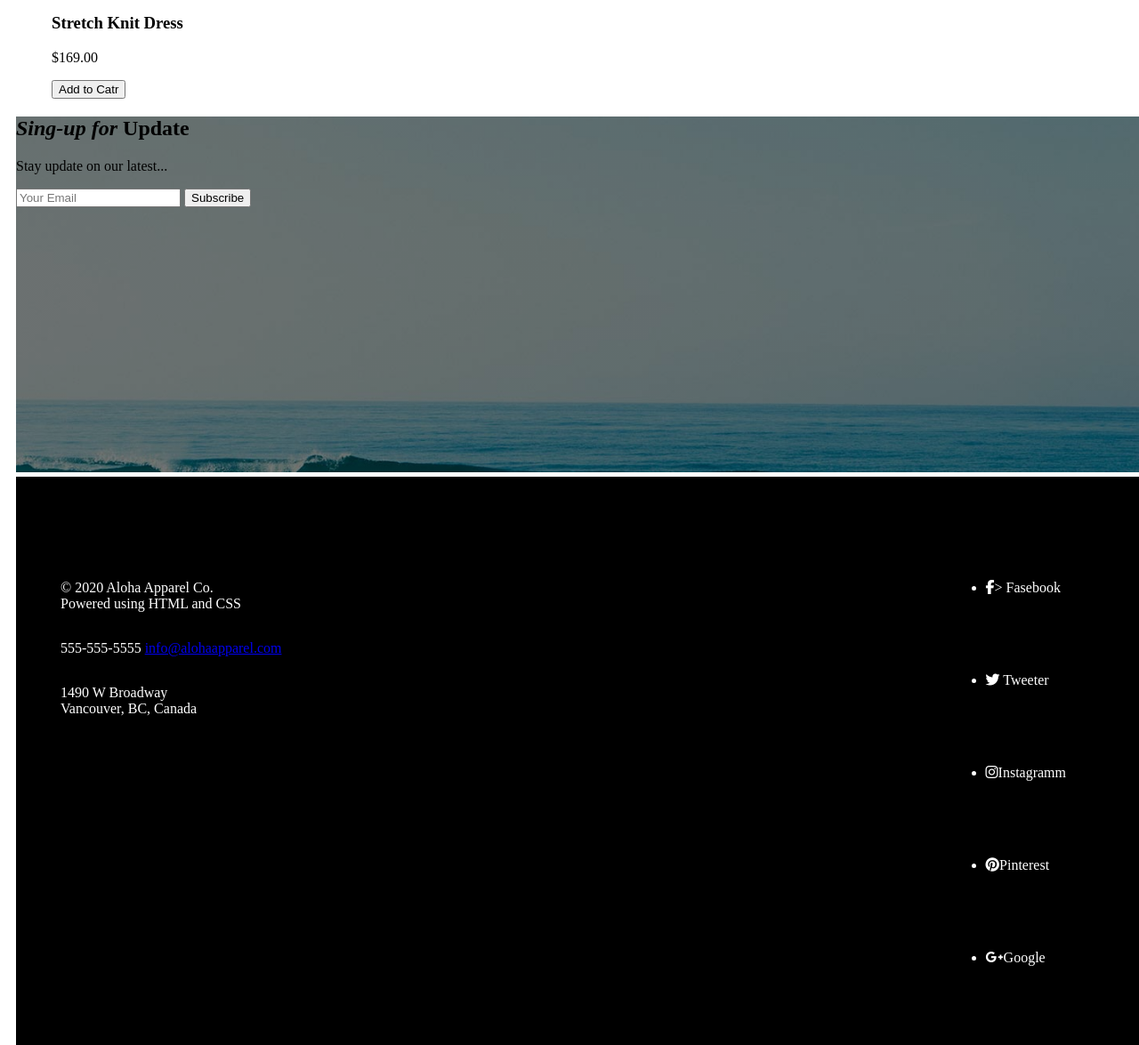
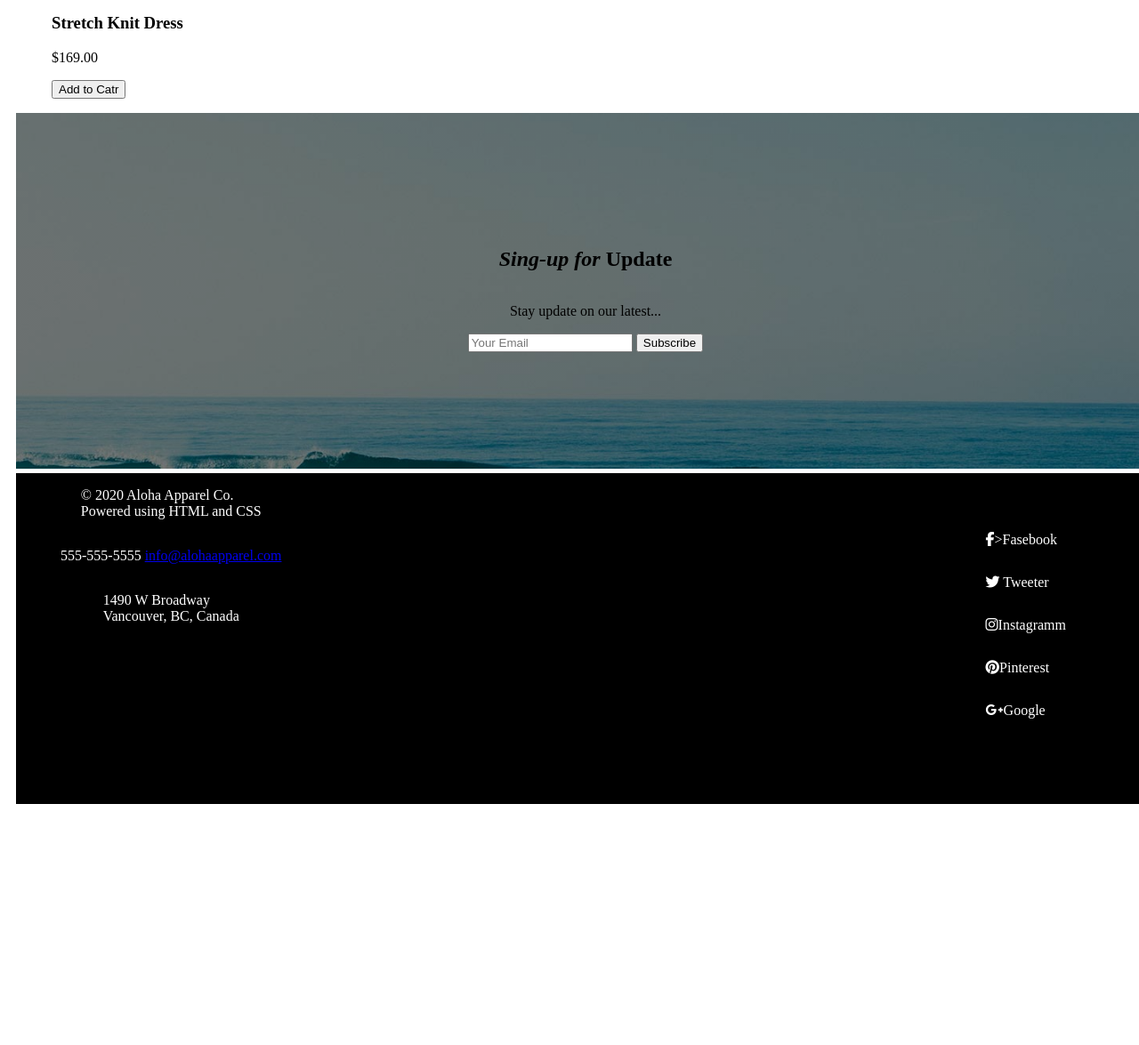
Before and after one commit to ShkarinAlex278/Aloha, a plain HTML site: page index.html in a window 1280 px wide. Shown: the part 1904-3079 px from the top of the page at 89% size. After the commit the page ends 2831 px from the top, so only its background shows below. Drawn offline with Linux system fonts and the light colour scheme.

Commit message:
.. git commit -m Reload all files

```diff
--- a/css/style.css
+++ b/css/style.css
@@ -152,8 +152,11 @@ body {
   width: 100%;
 }
 
-.mail img {
-  width: 0px;
+.mail {
+  display: flex;
+  justify-content: center;
+  align-items: center;
+  flex-direction: column;
 }
 
 footer {
@@ -166,13 +169,14 @@ footer {
 
 .contact {
   display: flex;
-  align-items: flex-start;
+  justify-content: flex-start;
+  align-items: center;
   flex-direction: column;
   align-content: flex-start;
   color: white;
   padding-left: 50px;
-  padding-top: 100px;
-  padding-bottom: 100px;
+  /* padding-top: 50px;
+  padding-bottom: 50px; */
 }
 
 .fab fa-facebook-f {
@@ -181,18 +185,19 @@ footer {
 
 .media {
   display: flex;
-  align-items: flex-end;
+  align-items: center;
   flex-direction: column;
-  align-content: flex-end;
+  align-content: space-around;
   padding-right: 100px;
-  padding-top: 100px;
-  padding-bottom: 100px;
+  padding-top: 50px;
+  padding-bottom: 50px;
 }
 
 .media li {
   justify-content: space-around;
-  height: 13vh;
+  height: 6vh;
   color: white;
+  list-style-type: none;
 }
 
 /* .container {
```
Also changed, not shown: index.html (+1 -1 lines).
